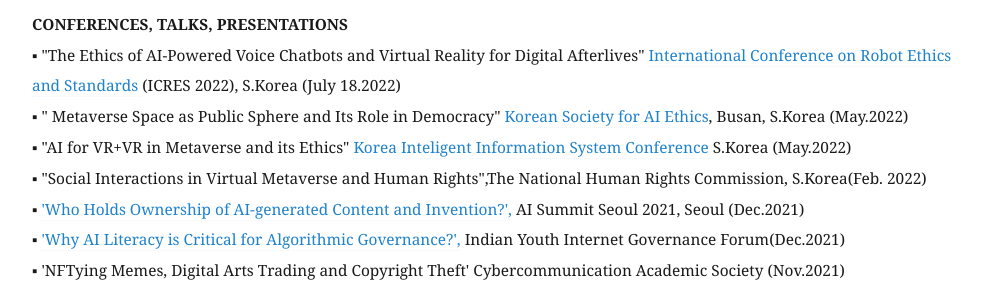
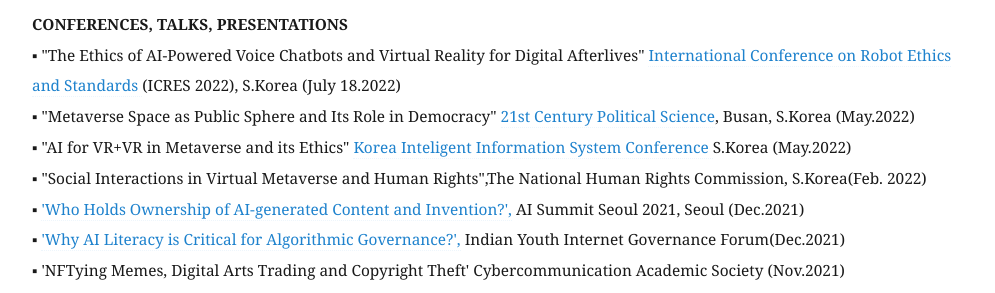
Before and after one commit to eunchangchoi/eunchangchoi.github.io, a Jekyll site: the page built from index.md, in a window 1280 px wide and 900 px high, scrolled down 3314 px. Shown: the part 154-447 px from the top of the window, without its empty margins (68-1063 px from the left). Built offline with Jekyll 4.4.1, drawn with Linux system fonts in a browser that asks for light colours.

Commit message:
Update index.md

```diff
--- a/index.md
+++ b/index.md
@@ -72,7 +72,7 @@
      <br>
  <strong> CONFERENCES, TALKS, PRESENTATIONS </strong> <br>
 ▪ "The Ethics of AI-Powered Voice Chatbots and Virtual Reality for Digital Afterlives" <a href="https://www.clawar.org/icres2022/?fbclid=IwAR2g5W3CtTNLC9MOT9du0qogMQyR0FimGJciXYzIZqo4KXNuQ2RaXZNJEsg/"> International Conference on Robot Ethics and Standards </a>(ICRES 2022), S.Korea (July 18.2022)<br>
-▪ " Metaverse Space as Public Sphere and Its Role in Democracy" <a href="https://ksaie.or.kr"> Korean Society for AI Ethics</a>, Busan, S.Korea (May.2022)<br>
+▪ "Metaverse Space as Public Sphere and Its Role in Democracy" <a href="http://www.politics21.or.kr/"> 21st Century Political Science</a>, Busan, S.Korea (May.2022)<br>
 ▪ "AI for VR+VR in Metaverse and its Ethics" <a href="http://www.kiiss.or.kr/journal/sub02.html/"> Korea Inteligent Information System Conference </a> S.Korea (May.2022)<br>
 ▪ "Social Interactions in Virtual Metaverse and Human Rights",The National Human Rights Commission, S.Korea(Feb. 2022)<br>
 ▪ <a href="https://aisummit.co.kr/agenda_2021-2/">'Who Holds Ownership of AI-generated Content and Invention?',</a> AI Summit Seoul 2021, Seoul (Dec.2021)<br>
```
